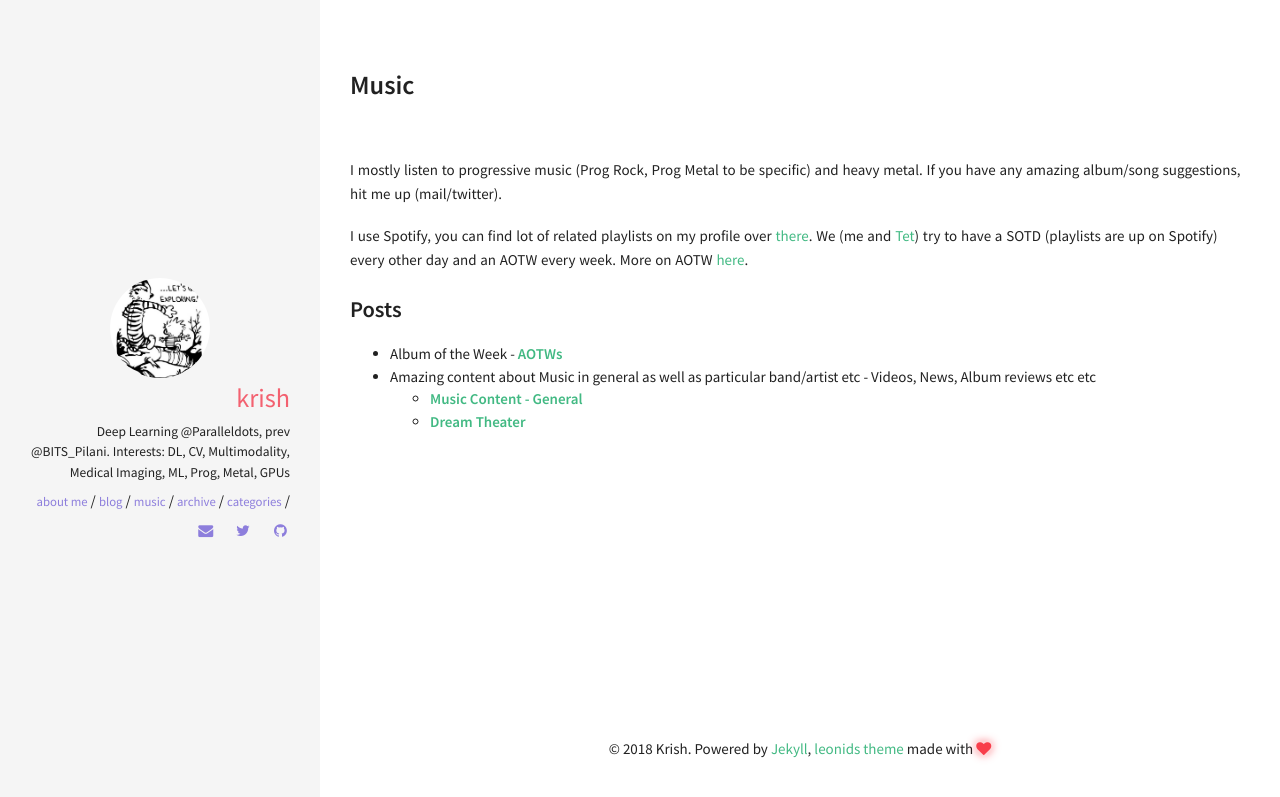
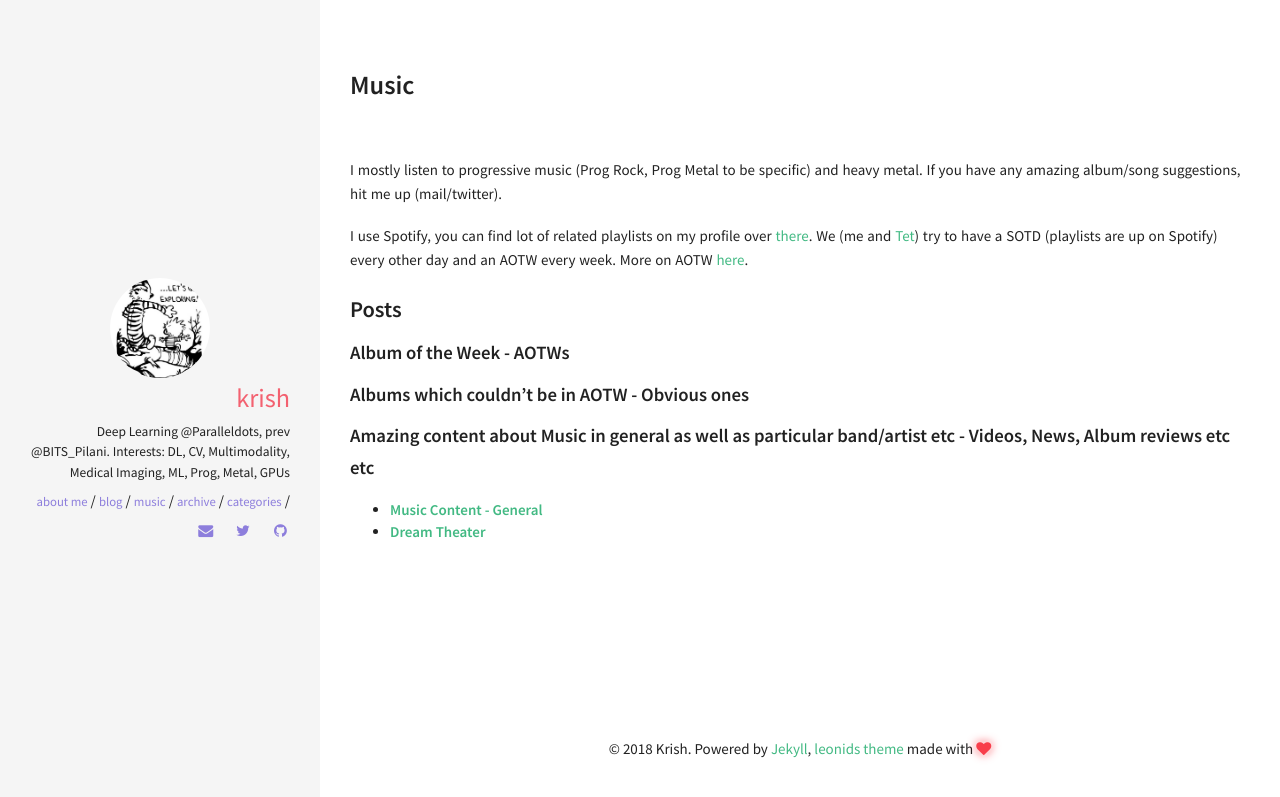
Before and after one commit to skrish13/skrish13.github.io, a Jekyll site: the page built from music/index.md, in a window 1280 px wide. Shown: the top 797 px of the page. Built offline with Jekyll 4.4.1, drawn with Linux system fonts in a browser that asks for light colours.

```diff
--- a/music/index.md
+++ b/music/index.md
@@ -9,7 +9,8 @@ I mostly listen to progressive music (Prog Rock, Prog Metal to be specific) and
 I use Spotify, you can find lot of related playlists on my profile over [there](https://open.spotify.com/user/skrish18). We (me and [Tet](https://pranaydeep-af.github.io/)) try to have a SOTD (playlists are up on Spotify) every other day and an AOTW every week. More on AOTW [here](/music/aotw/).
 
 ### Posts
-- Album of the Week - [**AOTWs**](/music/aotw/)
-- Amazing content about Music in general as well as particular band/artist etc - Videos, News, Album reviews etc etc
+#### Album of the Week - [**AOTWs**](/music/aotw/)
+#### Albums which couldn't be in AOTW - [Obvious ones](/music/obvious/)
+#### Amazing content about Music in general as well as particular band/artist etc - Videos, News, Album reviews etc etc
   - [**Music Content - General**](/music/mscontent)
   - [**Dream Theater**](/music/dt)
```
Also changed, not shown: music/2017-10-14-aotw.md (+1 -0 lines).
